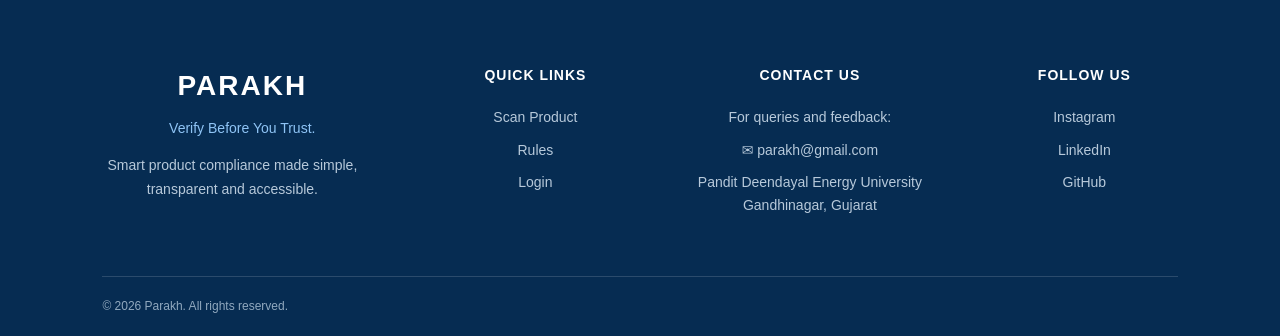
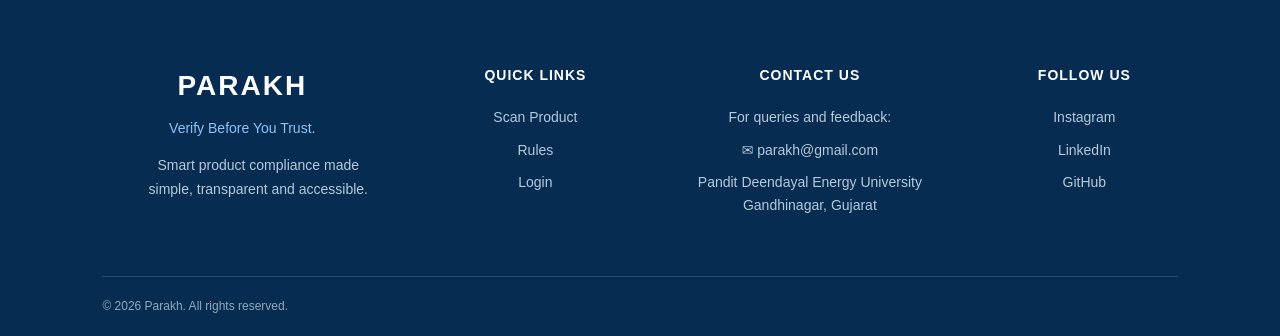
Before and after one commit to PrachiThakkar1010/SheCodes, a Django app: page / in a window 1280 px wide. Shown: the part 1998-2334 px from the top of the page. Run offline with Django 5.2, Linux system fonts and the light colour scheme.

Commit message:
Formatted the footer

```diff
--- a/Parakh/Frontend/static/css/style.css
+++ b/Parakh/Frontend/static/css/style.css
@@ -606,6 +606,8 @@ section {
     line-height: 1.7;
 
     color: #b7c9da;
+
+    margin-left: 2rem;
 }
 
 
```
